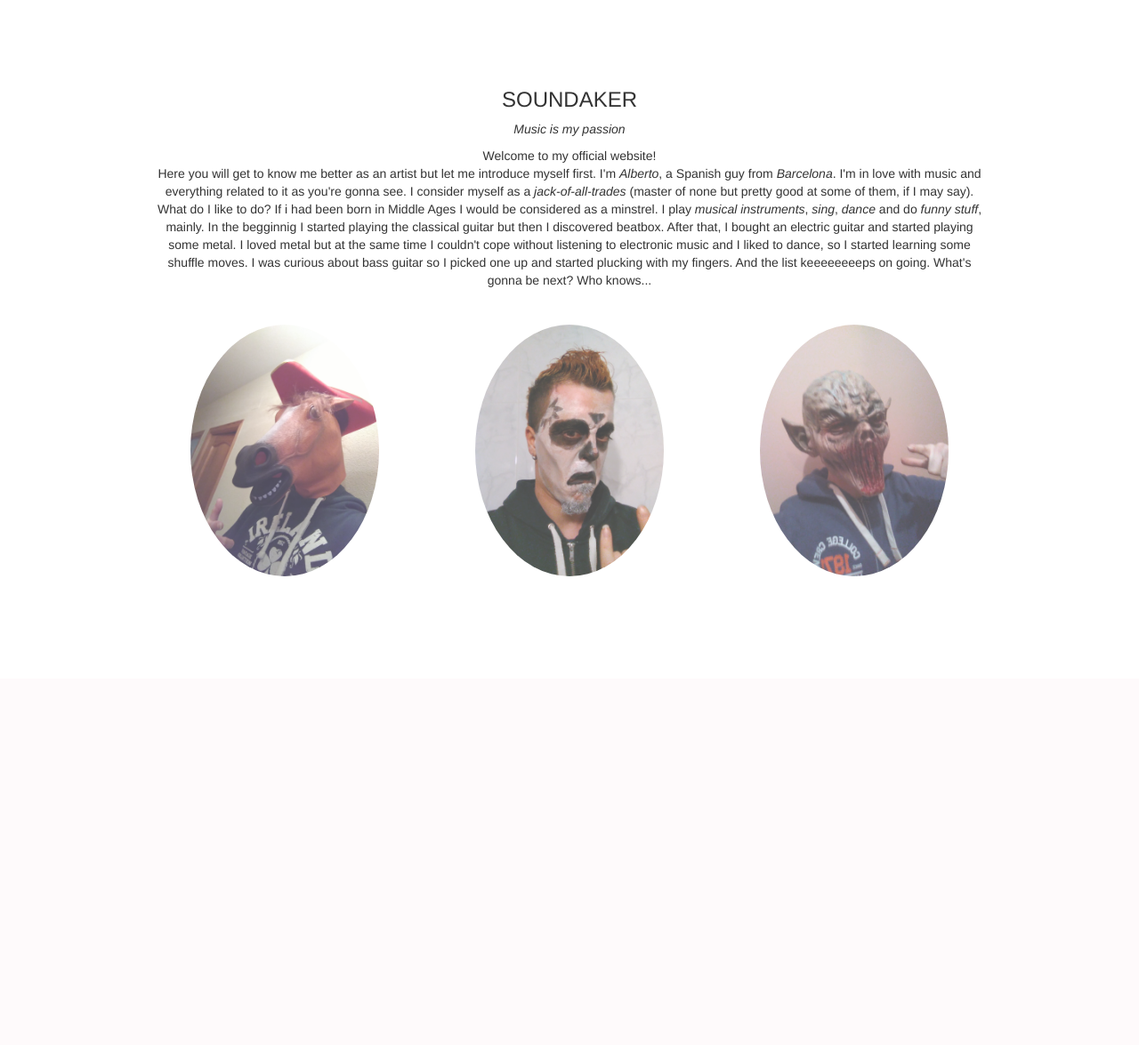
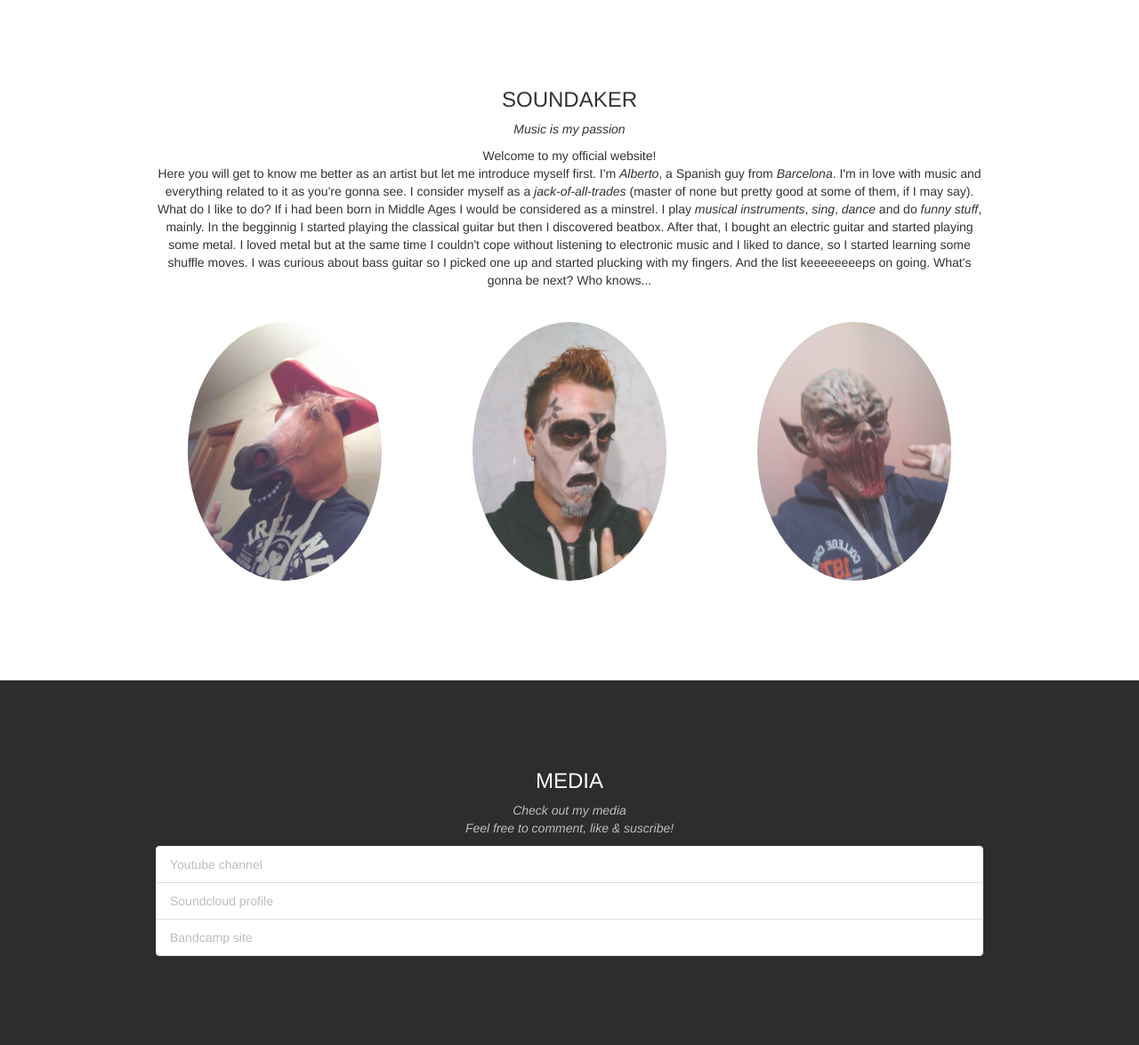
Before and after one commit to AlbertoIzq/AlbertoIzq-2.ArtistWebsite, a Flask app: page / in a window 1280 px wide. Shown: the part 961-2136 px from the top of the page at 89% size. Before the commit the page ends 1609 px from the top, so only its background shows below. Run offline with Flask 2, Linux system fonts and the light colour scheme; some libraries are stand-ins or nearby versions.

Commit message:
Add media section

```diff
--- a/AlbertoIzq-2.ArtistWebsite/templates/home.html
+++ b/AlbertoIzq-2.ArtistWebsite/templates/home.html
@@ -12,6 +12,7 @@
             padding: 80px 120px;
         }
 
+        /* Description Section */
         .person {
             border: 7px solid transparent;
             margin-bottom: 25px;
@@ -19,42 +20,43 @@
             height: 80%;
             opacity: 0.8;
         }
-
             .person:hover {
                 border-color: #f1f1f1;
             }
 
-        .container {
-            padding: 80px 120px;
-        }
-        .person {
-            border: 10px solid transparent;
-            margin-bottom: 25px;
-            width: 80%;
-            height: 80%;
-            opacity: 0.7;
-        }
-            .person:hover {
-                border-color: #f1f1f1;
-            }
+        /* Carousel */
         .carousel-inner img {
             -webkit-filter: grayscale(30%);
             filter: grayscale(30%); /* make all photos black and white */
             width: 100%; /* Set width to 100% */
             margin: auto;
         }
+
         .carousel-caption h3 {
             color: #fff !important;
         }
+
         @media (max-width: 600px) {
             .carousel-caption {
                 display: none; /* Hide the carousel text when the screen is less than 600 pixels wide */
             }
+        }
+
+        /* Media */
+        .bg-1 {
+            background: #2d2d30;
+            color: #bdbdbd;
+        }
+            .bg-1 h3 {
+                color: #fff;
+            }
+            .bg-1 p {
+                font-style: italic;
+            }
     </style>
 </head>
 <body>
-
-    <!-- Carousel, Slideshow images -->
+    <!-- Carousel Section -->
     <div id="myCarousel" class="carousel slide" data-ride="carousel">
         <!-- Indicators -->
         <ol class="carousel-indicators">
@@ -155,5 +157,23 @@
             </div>
         </div>
     </div>
+
+    <!-- Media Section -->
+    <div class="bg-1">
+        <div class="container">
+            <h3 class="text-center">MEDIA</h3>
+            <p class="text-center">Check out my media<br>Feel free to comment, like & suscribe!</p>
+
+            <ul class="list-group">
+                <li class="list-group-item">Youtube channel</li>
+                <li class="list-group-item">Soundcloud profile</li>
+                <li class="list-group-item">Bandcamp site</li>
+            </ul>
+        </div>
+    </div>
 </body>
 </html>
+
+<style>
+
+</style>
```
